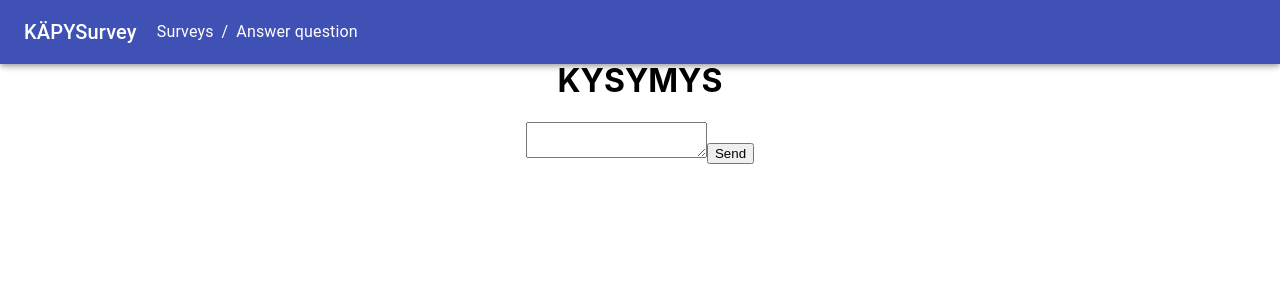
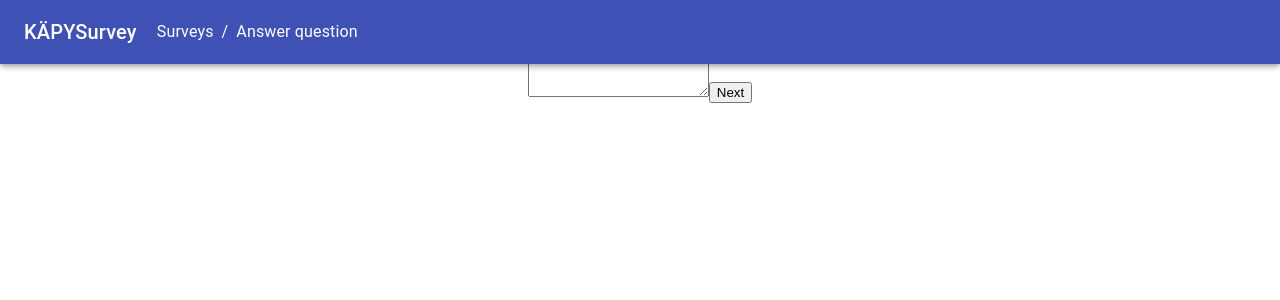
Before and after one commit to Kapyjengi/kapy-survey-front, a React (Create React App) app: page /Answer in a window 1280 px wide. Shown: the top 300 px of the page. Built offline with nearby package versions, Linux system fonts and the light colour scheme; no server answers.

Commit message:
Update Answer.js

```diff
--- a/src/components/Answer.js
+++ b/src/components/Answer.js
@@ -9,37 +9,52 @@ import React, { useEffect, useState } from 'react';
 
 
     saadaan propsina surveyID, haetaan kyselyn kysymys 1
+
+    /surveys/{surveyId}/{questionNumber}
+     surveys/{surveyId}/questions
+ /surveys/{surveyId}/submitanswers
+
 */
 
 export default function Answer(props){
     const [answer, setAnswer] = useState('');
-    const [question, setQuestion] = useState('');
+    const [questions, setQuestions] = useState([]);
     const [questionNumber, setQuestionNumber] =useState(0);
+    const [currentQuestion, setCurrentQuestion] = useState('');
 
     useEffect(() => {
-        getQuestion();
+        // getQuestions();
+        testData(); // TEST
+        displayNextQuestion();
     }, [])
 
-    const getQuestion = () => {
-        fetch('https://kapysurvey-back.herokuapp.com/' + props.surveyId
-        + '/' + questionNumber
-        )//lisätään tähän endpoint, kysymys 1, 2, 3 jne...
+    // TEST
+    const testData = () => {
+        setQuestions(["Oliko hyvaa", "Miltä tuntuu", "Katsoitko peiliin"]);
+    }
+
+    const getQuestions = () => {
+        fetch('https://kapysurvey-back.herokuapp.com/surveys/' + props.surveyId + '/questions'
+        )
             .then(response => response.json())
-            .then(data => setQuestion(data.questions)) // SYNTAKSI
+            .then(data => setQuestions(data.questions)) // TODO
+            .then(_ => displayNextQuestion())
             .catch(err => console.error(err))
     }
 
+    const displayNextQuestion = () => {
+        setCurrentQuestion(questions[questionNumber]);
+        setQuestionNumber(questionNumber + 1);
+    }
+
     const submitAnswer= () => {
-        fetch ('https://kapysurvey-back.herokuapp.com/surveys/', // MIKÄ URL
+        fetch ('https://kapysurvey-back.herokuapp.com/surveys/' + props.surveyId +"/submitanswers" ,
         {
         method: 'POST',
         headers: {'Content-Type': 'application/json' }
         ,
         body: JSON.stringify(answer)
     })
-        .then(_ => {
-            getQuestion()} // HAETAAN SEURAAVA Kysymys
-        )
         .catch(err => console.error(err))
 
     }
@@ -48,13 +63,14 @@ export default function Answer(props){
         setAnswer({...answer,[event.target.name]:event.target.value});
       };
       // {question}
-      //
-    return (
+      // <button onClick={submitAnswer}>Send</button>
+
+      return (
         <div>
-            <h1> KYSYMYS </h1>
+            <h1> {currentQuestion} </h1>
             <div>
             <textarea type="text" name="answer" value={answer.value} onChange={inputChanged} />
-            <button onClick={submitAnswer}>Send</button>
+            <button onClick={displayNextQuestion}>Next</button>
           </div>
         </div>
     );
```
